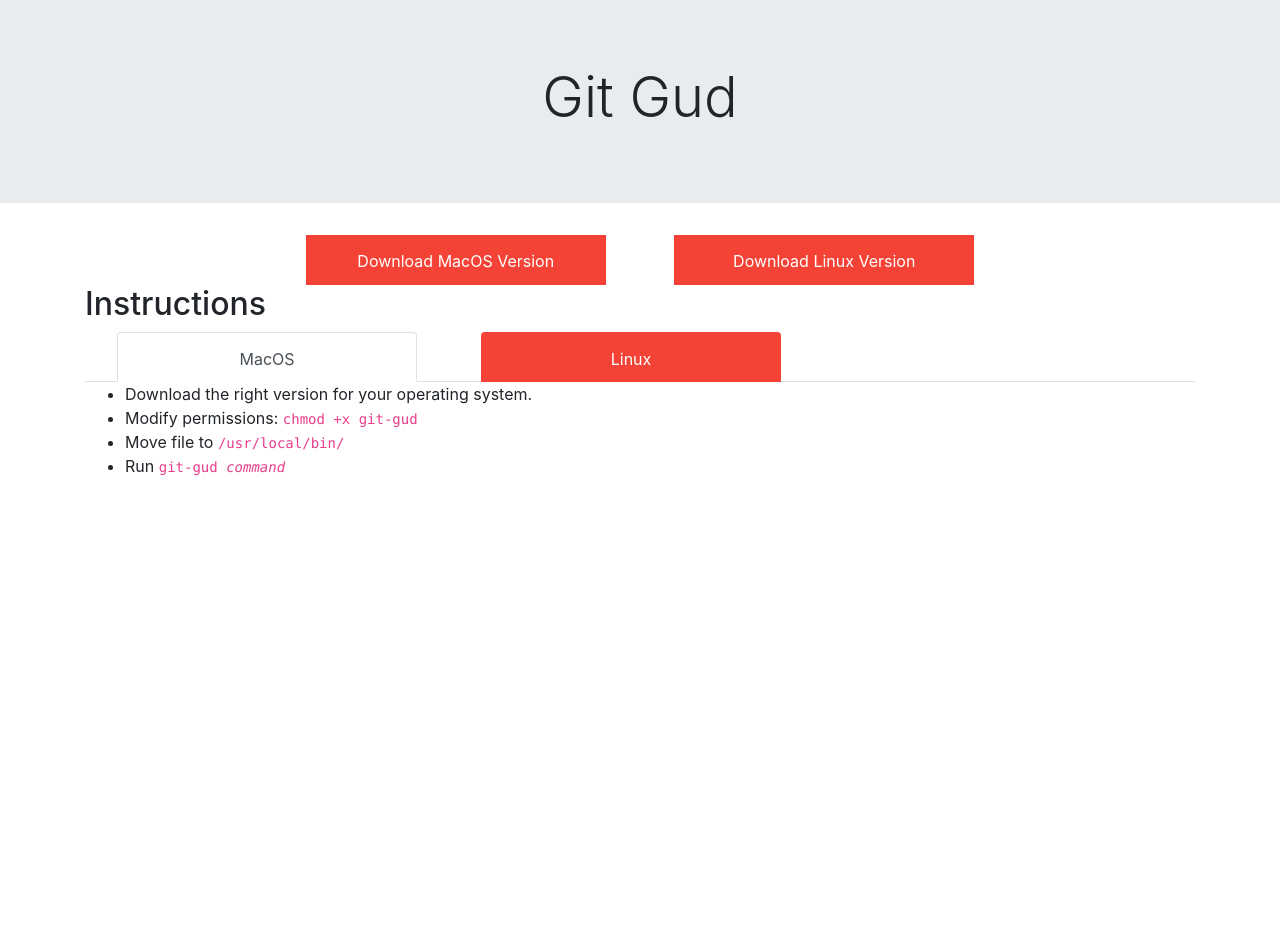
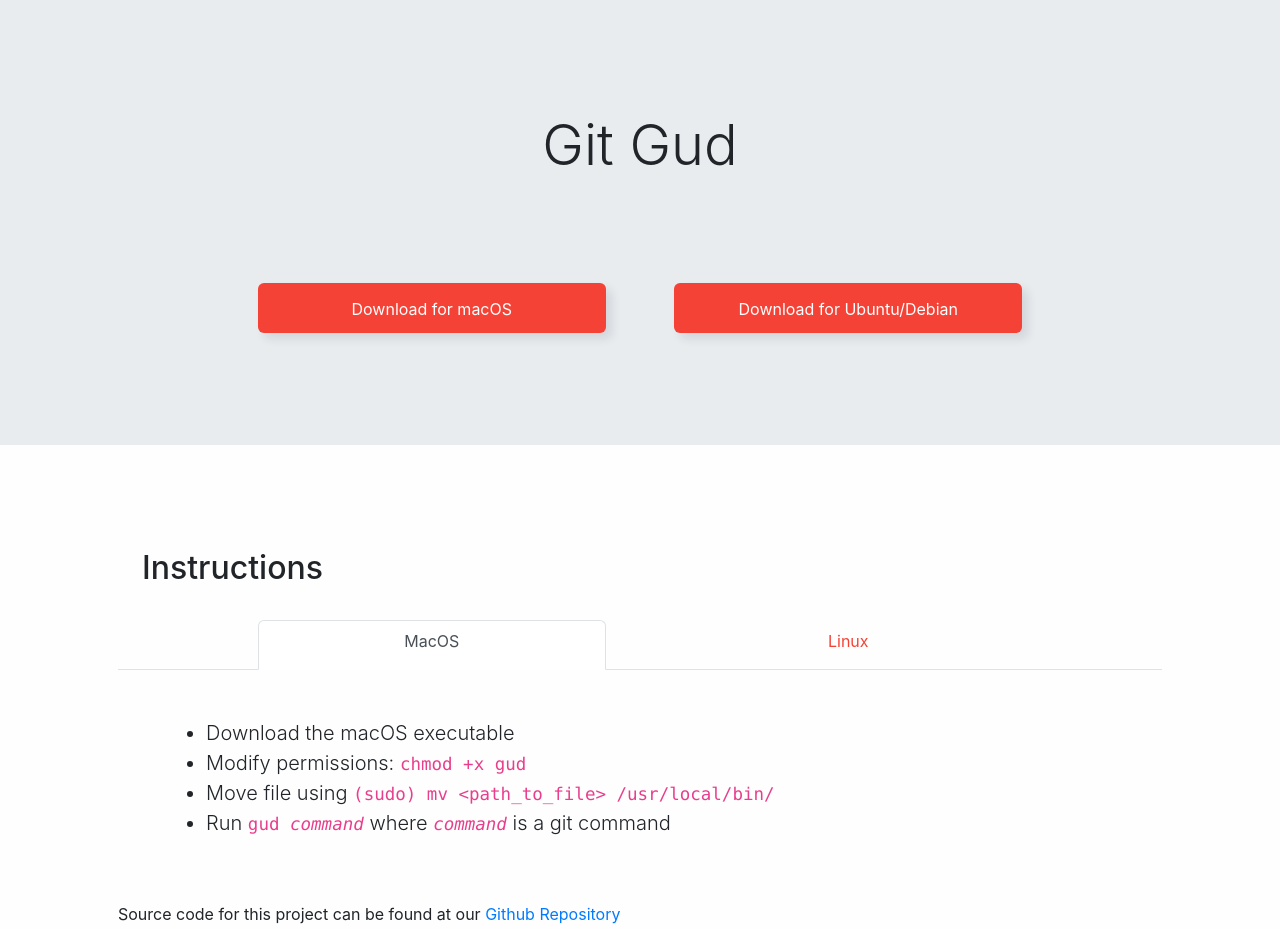
Before and after one commit to a-vorontsov/git-gud, a plain HTML site: page src/index.html in a window 1280 px wide. Before the commit the page ends 800 px from the top, so only its background shows below. Drawn offline with nearby package versions, Linux system fonts and the light colour scheme.

Commit message:
Update git-gud exec name, update styling

```diff
--- a/src/css/stylesheet.css
+++ b/src/css/stylesheet.css
@@ -1,3 +1,15 @@
+* {
+  -webkit-transition: all 300ms ease;
+  -moz-transition: all 300ms ease;
+  -ms-transition: all 300ms ease;
+  -o-transition: all 300ms ease;
+  transition: all 300ms ease;
+}
+
+html, body {
+  background-color: #fefefe;
+}
+
 /* unvisited link */
 a {
    height: 50px;
@@ -5,25 +17,59 @@ a {
    margin: 0 32px;
 }
 
-a:link {
+a.text-only {
+  height: 100%;
+  width: auto;
+  margin: 0;
+}
+
+.button-link {
   background-color: #f44336;
-  color: white;
+  color: #fefefe;
   padding: 14px 25px;
   text-align: center;
   text-decoration: none;
   display: inline-block;
+  box-shadow: 6px 6px 10px rgba(21, 20, 37, 0.1);
+  border-radius: 6px;
 }
 
 /* visited link */
-a:visited {
-  color: blue;
+.button-link:visited {
+  color: #fefefe;
   text-decoration: none;
   background-color: #f44336;
 }
 
 /* mouse over link */
-a:hover {
-  color: black;
-  text-decoration: underline;
+.button-link:hover {
+  color: #efefef;
+  text-decoration: none;
   background-color: #f44336;
+  box-shadow: 6px 6px 10px rgba(21, 20, 37, 0.3);
+  transform: translateY(-1px);
 }
+
+.button-link:active {
+  box-shadow: 6px 6px 10px rgba(21, 20, 37, 0.01);
+  transform: translateY(0px);
+}
+
+.nav-item.nav-link {
+  border-radius: 6px 6px 0 0;
+  color: #f44336;
+}
+
+.nav {
+  display: block;
+}
+
+.nav-tabs > a {
+  float: none;
+  display: inline-block;
+  zoom: 1;
+}
+
+.nav-tabs {
+  text-align: center;
+}
--- a/src/index.html
+++ b/src/index.html
@@ -9,39 +9,42 @@
 </head>
 <body>
     <div class="jumbotron jumbotron-fluid">
-        <div class="container">
+        <div class="container p-5">
             <h1 align="center"class="display-4">Git Gud</h1>
         </div>
+        <div class="container text-center p-5">
+            <a class="button-link col-4" href="cli/mac/gud" download="gud">Download for macOS</a>
+            <a class="button-link col-4" href="cli/linux/gud" download="gud">Download for Ubuntu/Debian</a>
+        </div>
     </div>
-    <div class="container text-center">
-        <a href="cli/mac/git-gud" download="git-gud">Download MacOS Version</a>
-        <a align="center" href="cli/linux/git-gud" download="git-gud">Download Linux Version</a>
-    </div>
-    <div class="container">
-        <h2>Instructions</h2>
+    <div class="container p-5">
+        <h2 class="p-4">Instructions</h2>
         <nav>
           <div class="nav nav-tabs text-center" id="nav-tab" role="tablist">
-            <a class="nav-item nav-link active" id="nav-home-tab" data-toggle="tab" href="#nav-mac" role="tab" aria-controls="nav-home" aria-selected="true">MacOS</a>
-            <a class="nav-item nav-link" id="nav-profile-tab" data-toggle="tab" href="#nav-linux" role="tab" aria-controls="nav-profile" aria-selected="false">Linux</a>
+            <a class="nav-item nav-link col-4 active" id="nav-mac-tab" data-toggle="tab" href="#nav-mac" role="tab" aria-controls="nav-home" aria-selected="true">MacOS</a>
+            <a class="nav-item nav-link col-4" id="nav-linux-tab" data-toggle="tab" href="#nav-linux" role="tab" aria-controls="nav-profile" aria-selected="false">Linux</a>
           </div>
         </nav>
         <div class="tab-content" id="nav-tabContent">
-            <div class="tab-pane fade show active" id="nav-mac" role="tabpanel" aria-labelledby="nav-home-tab">
+            <div class="tab-pane fade lead p-5 show active" id="nav-mac" role="tabpanel" aria-labelledby="nav-home-tab">
                 <ul>
-                    <li>Download the right version for your operating system.</li>
-                    <li>Modify permissions: <code>chmod +x git-gud</code></li>
-                    <li>Move file to <code>/usr/local/bin/</code></li>
-                    <li>Run <code>git-gud <i>command</i></code></li>
+                    <li>Download the macOS executable</li>
+                    <li>Modify permissions: <code>chmod +x gud</code></li>
+                    <li>Move file using <code>(sudo) mv &lt;path_to_file&gt; /usr/local/bin/</code></li>
+                    <li>Run <code>gud <i>command</i></code> where <code><i>command</i></code> is a git command</li>
                 </ul>
             </div>
-            <div class="tab-pane fade" id="nav-linux" role="tabpanel" aria-labelledby="nav-profile-tab">
+            <div class="tab-pane fade lead p-5" id="nav-linux" role="tabpanel" aria-labelledby="nav-profile-tab">
                 <ul>
-                    <li>Download the right version for your operating system.</li>
-                    <li>Modify permissions: <code>chmod +x git-gud</code></li>
-                    <li>Move file to <code>/usr/bin/</code></li>
-                    <li>Run <code>git-gud <i>command</i></code></li>
+                    <li>Download the Ubuntu/Debian executable</li>
+                    <li>Modify permissions: <code>chmod +x gud</code></li>
+                    <li>Move file using <code>(sudo) mv &lt;path_to_file&gt; /usr/bin/</code></li>
+                    <li>Run <code>gud <i>command</i></code> where <code><i>command</i></code> is a git command</li>
                 </ul>
             </div>
+        </div>
+        <div>
+            <p>Source code for this project can be found at our <a class="text-only" href="https://github.com/a-vorontsov/git-gud" target="_blank">Github Repository</a></p>
         </div>
     </div>
     <script src="https://code.jquery.com/jquery-3.3.1.slim.min.js" integrity="sha384-q8i/X+965DzO0rT7abK41JStQIAqVgRVzpbzo5smXKp4YfRvH+8abtTE1Pi6jizo" crossorigin="anonymous"></script>
```
Also changed, not shown: 2 other files.
